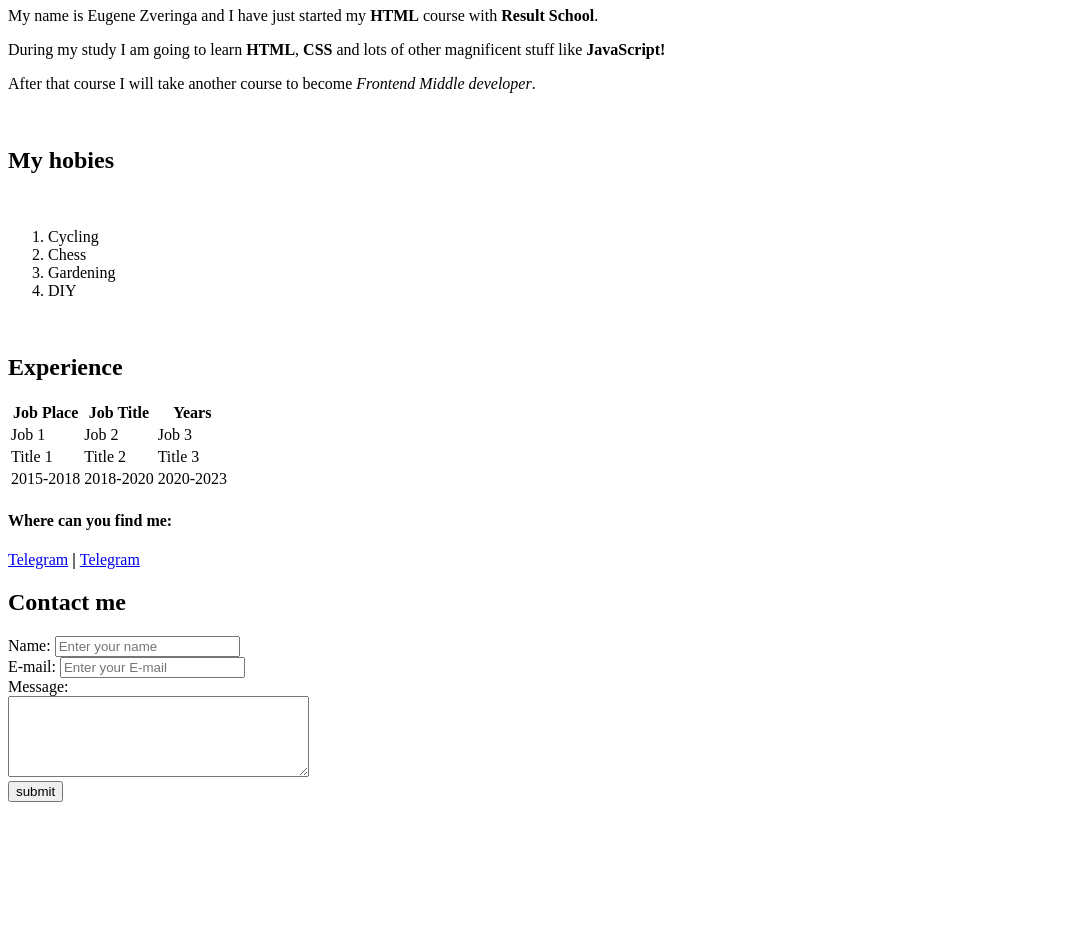
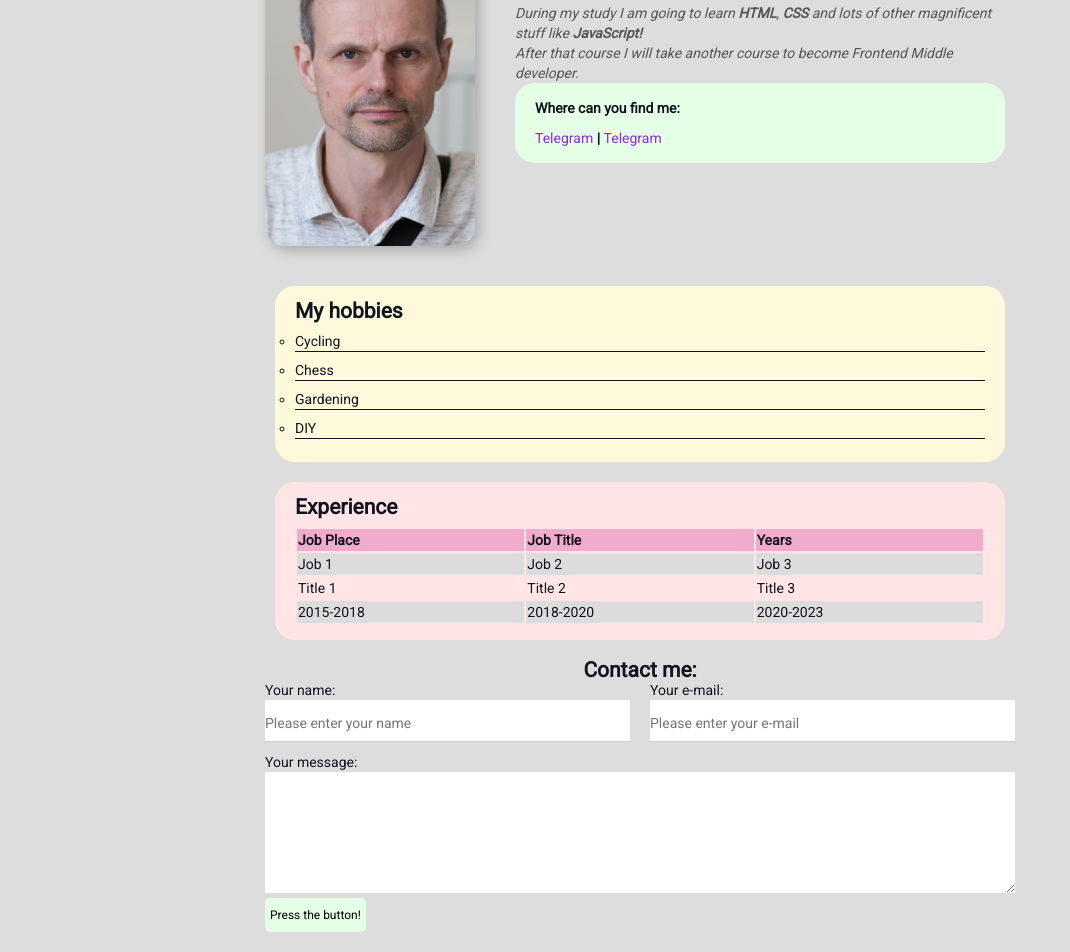
Before and after one commit to zveringa/resume, a plain HTML site: page index.html in a window 1280 px wide. Shown: the part 99-1051 px from the top of the page, without its empty margins (0-1070 px from the left). Before the commit the page ends 909 px from the top, so only its background shows below. Drawn offline with Linux system fonts and the light colour scheme.

Commit message:
Add styles

```diff
--- /dev/null
+++ b/fonts.css
@@ -0,0 +1,21 @@
+@import url('https://fonts.googleapis.com/css2?family=Roboto&display=swap');
+
+body {
+/* font-family: Verdana, Geneva, Tahoma, sans-serif; */
+font-family: "Roboto", sans-serif;
+font-size: 14px;
+line-height: 20px;
+font-weight: normal;
+background-color: #ddd;
+color: #0f141e;
+/* font-style: italic; */
+/* letter-spacing: 1px; */
+/* word-spacing: 20px; */
+}
+.info-text p {
+  color: #555;
+  font-style: italic;
+}
+#header {
+font-style:normal;
+}
--- a/index.html
+++ b/index.html
@@ -5,32 +5,59 @@
     <meta name="viewport" content="width=h1, initial-scale=h">
 <meta name="keywords" content="cv, resume, Eugene Zveringa">
 <meta name="description" content="This is resume of Eugene Zveringa">
+<link rel="stylesheet" href="styles.css">
+<link rel="stylesheet" href="fonts.css">
+<link rel="stylesheet" href="links.css">
+<link rel="stylesheet" href="lists.css">
+<title>Eugene Zveringa resume</title>
+<style>
+    * {
+        margin: 0;
+    }
+    body {
+        margin: 0px;
+        padding: 0px;
+    }
 
-    <title>Eugene Zveringa resume</title>
+</style>
 </head>
 <body>
-    <img src="ManoNuotrauka.jpg" alt="My Picture" width="200">
+  <div class="container">
+    <div class="info">
+        <img src="ManoNuotrauka.jpg" alt="My avatar"  class="avatar">
+        <header id="header" >
+
+        </header>
+        <div class="info-text">
             <h1>Eugene Zveringa</h1>
         <p>My name is Eugene Zveringa and I have just started my <strong>HTML</strong> course with <strong> Result School</strong>. </p>
         <p>During my study I am going to learn <strong>  HTML</strong>, <strong>CSS</strong> and lots of other magnificent stuff like <strong>JavaScript!</strong></p>
-    <p>After that course I will take another course to become <em>Frontend Middle developer</em>. </p>
-    <br>
-    <h2>My hobies</h2>
-    <br><ol>
+        <p>After that course I will take another course to become Frontend Middle developer. </p>
+            <div class="card bg-green block">
+                <h4>Where can you find me:</h4>
+                <a href="https://t.me/EugeneZv" target="_blank">Telegram</a> <strong> | </strong><a href="https://t.me/EugeneZv" target="_blank">Telegram</a>
+            </div>
+        </div>
+    </div>
+    <div class="card bg-yellow">
+        <h2>My hobbies</h2>
+        <ol class="list">
         <li>Cycling</li>
         <li>Chess</li>
         <li>Gardening</li>
         <li>DIY</li>
         </ol>
-    <br>
+    </div>
+    <div class="card bg-red">
         <h2>Experience</h2>
-    <table>
+        <table class="table">
     <thead>
         <tr>
             <th>Job Place</th>
             <th>Job Title</th>
             <th>Years</th>
         </tr>
+
     </thead>
     <tbody>
         <tr>
@@ -49,31 +76,29 @@
             <td>2020-2023</td>
         </tr>
     </tbody>
+
         </table>
-    <h4>Where can you find me:</h4>
-
-    <a href="https://t.me/EugeneZv" target="_blank">Telegram</a> <strong> | </strong><a href="https://t.me/EugeneZv" target="_blank">Telegram</a>
-    <form>
-        <h2>Contact me</h2>
-        <div>
-        <label for="name">Name:</label>
-        <input type="text"  id="name" placeholder="Enter your name">
     </div>
-
-        <div>
-            <label for="email">E-mail:</label>
-            <input type="email" id="email" placeholder="Enter your E-mail">
+    <form action="/" class="form">
+        <h2>Contact me:</h2>
+<div class="form-row">
+        <div class="form-group">
+        <label for="name">Your name:</label>
+        <input type="text" id="name" placeholder="Please enter your name">
         </div>
-        <div>
-            <label for="message">Message:</label>
-            <br>
-            <textarea id="message" cols="35" rows="5" placeholder="Please,enter your message... ">
+        <div class="form-group">
+            <label for="email">Your e-mail:</label>
+            <input type="text" id="email" placeholder="Please enter your e-mail">
+        </div>
+</div>
+<div class="form-group">
+    <label for="message">Your message:</label>
+    <textarea id="message" cols="30" rows="6" placeholder="Please enter your message here..." >
     </textarea>
 </div>
-        <input type="submit" value="submit">
-
-
     </form>
-
+    <p><button class="btn bg-green">Press the button!</button>
+    </p>
+  </div>
 </body>
 </html>
--- /dev/null
+++ b/links.css
@@ -0,0 +1,15 @@
+a  {
+  color: blueviolet;
+  text-decoration: none;
+}
+a:hover {
+  color: chocolate;
+  /* font-size: 1rem; */
+  text-decoration: underline;
+}
+a:visited {
+  color: crimson;
+}
+a:active {
+  color: blue;
+}
--- /dev/null
+++ b/lists.css
@@ -0,0 +1,23 @@
+.list {
+  margin: 0;
+  padding: 0;
+  list-style:circle;
+}
+.list li {
+  margin-bottom: 8px;
+  border-bottom: 1px solid;
+ }
+ .table {
+  width: 100%;
+ }
+  .table  th {
+  text-align: left;
+  background-color: rgb(240, 172, 202);
+ }
+ .table  td {
+  text-align: left;
+
+ }
+ .table tr:nth-child(odd) {
+  background-color: rgb(221, 220, 220);
+ }
--- /dev/null
+++ b/styles.css
@@ -0,0 +1,131 @@
+.container {
+  max-width: 750px;
+  margin: auto;
+  padding: 20px;
+  padding-top: 30px;
+}
+.container h1 {
+  margin-bottom: 12px;
+}
+.container img {
+  margin-bottom: 20px;
+}
+#header {
+  /* padding: 10px 0 0 5px; */
+  /* border: 1px solid gray; */
+  /* margin:0;
+  border-radius: 10px;
+  margin-bottom: 15px; */
+  /* background: #ccc; */
+  }
+.avatar {
+  width: 210px;
+  border-radius: 20px;
+  box-shadow: 4px 4px 14px rgba(0,0,0,.25);
+}
+.card {
+  padding: 20px;
+  background-color: beige;
+  margin: 10px;
+  border-radius: 20px;
+  padding: 15px 20px;
+  margin-bottom: 20px;
+}
+.info {
+  margin-bottom: 20px;
+  display: flex;
+}
+.info-text {
+  margin: 0 10px 0 40px;
+  margin-bottom: 0px;
+  /* margin-top: 20px; */
+  }
+
+.info h4 {
+  margin-bottom: 10px;
+
+}
+@media (max-width: 600px) {
+  .info {
+    display: block;
+    text-align: center;
+  }
+}
+.card  p {
+  /* margin: 0; */
+}
+.card h2 {
+  margin-bottom: 10px;
+}
+.bg-yellow {
+  background-color: #fff9dc;
+}
+.bg-red {
+  background-color: #ffe5e5;
+}
+.bg-green {
+  background-color: #e5ffe7;
+}
+.btn {
+  /* background-color: rgb(222, 171, 76); */
+  padding: 10px 5px;
+  border: none;
+  border-radius: 5px;
+  cursor: pointer;
+  font-size: 12px;
+  font-family: inherit;
+}
+.btn:hover {
+  opacity: .8;
+  color:rgb(38, 1, 1);
+  background-color: #fff9dc;
+}
+.block {
+  display: block;
+  margin: auto;
+}
+.form h2 {
+  text-align: center;
+}
+.form-row {
+  margin-bottom: 10px;
+  display: flex;
+}
+.form-row .form-group {
+display: inline-block;
+margin-right: 20px;
+background: transparent;
+border-bottom: 1px solid #ccc;
+width: 50%;
+
+}
+.form-row .form-group:last-child {
+  margin-right: 0;
+}
+.form-group label {
+  display: block;
+  font-size: 14px;
+}
+.form-group input,
+.form-group textarea {
+  width: 100%;
+  box-sizing: border-box;
+  border: none;
+  font-size: 14px;
+  font-family: inherit;
+  color: #000;
+  padding: 15px 0 10px;
+  outline: none;
+
+}
+@media (max-width: 600px) {
+  .form-row {
+    display: block;
+    text-align: center;
+  }
+  .form-row .form-group {
+    width: 100%;
+    margin-right: 0;
+    margin-bottom: 10px;
+  }
+}
```
Also changed, not shown: ManoNuotrauka.jpg (added). Lines whose indentation alone changed are shown as unchanged.
